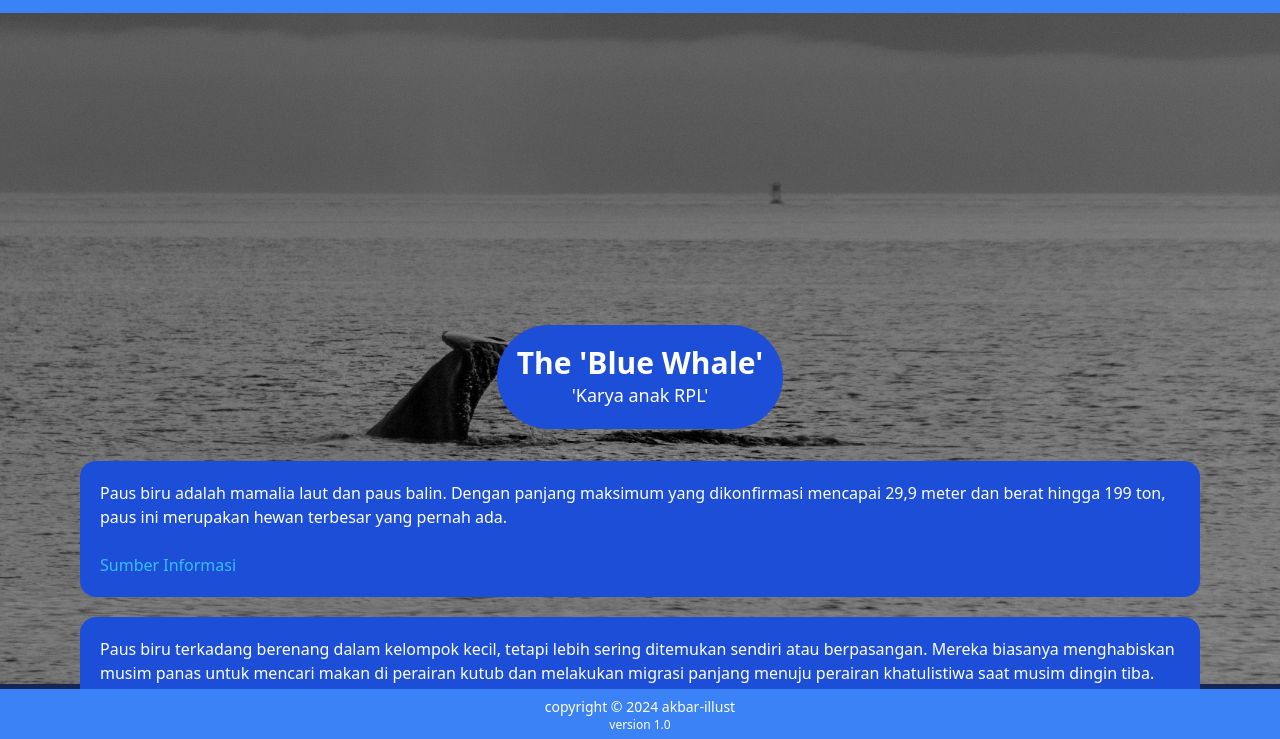
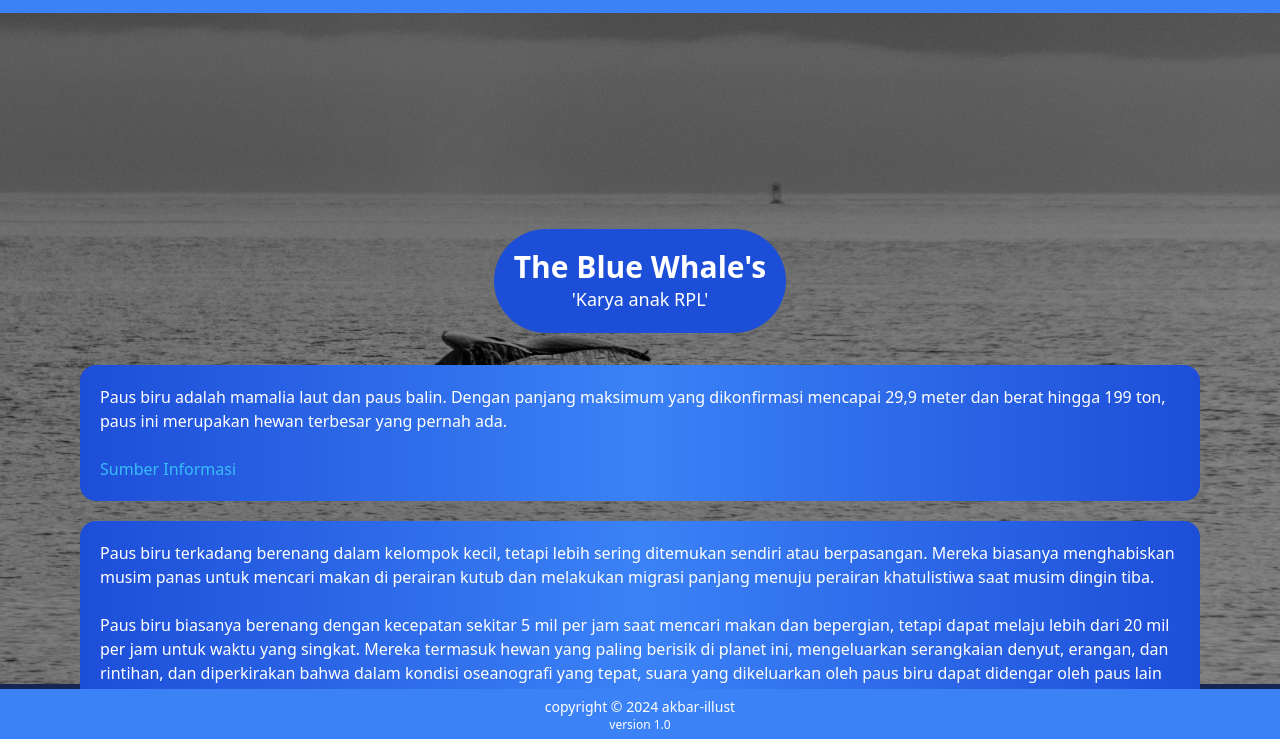
Before and after one commit to akbar-illust/Paus-Biru-23-RPL-3, a plain HTML site: page index.html in a window 1280 px wide. Shown: the part 59-798 px from the top of the page. Drawn offline with nearby package versions, Linux system fonts and the light colour scheme.

Commit message:
fixed some bug and add some animation

```diff
--- a/index.html
+++ b/index.html
@@ -6,6 +6,8 @@
     <meta name="viewport" content="width=device-width, initial-scale=1.0">
     <script src="https://cdn.tailwindcss.com"></script>
     <link rel="stylesheet" href="style.css">
+    <link href="https://unpkg.com/aos@2.3.1/dist/aos.css" rel="stylesheet">
+    <script src="https://unpkg.com/aos@2.3.1/dist/aos.js"></script>
     <style>
         .sidenav {
             height: 100%;
@@ -49,13 +51,13 @@
 
 <body class="bg-blue-950" >
     <!-- Navbar -->
-    <nav class="bg-blue-500 fixed top-0 w-full">
+    <nav class="bg-blue-500 fixed top-0 w-full absolute">
         <div class="header2">
             <div class="container mx-auto px-5">
                 <div class="flex items-center justify-between py-4">
                     <div class="flex items-center gap-2">
                         <div class="text-white font-bold md:text-2xl text-xl">Paus Biru</div>
-                        <img src="icons/_e93adf19-3101-4035-aa1c-c511792b8278.jpeg" alt=""
+                        <img src="icons/_e93adf19-3101-4035-aa1c-c511792b8278.png" alt=""
                             class="md:w-10 md:h-10 w-7 h-7 rounded-full">
                     </div>
                     <button onclick="openNav()" class="text-white p-1 rounded-md hover:bg-blue-700">
@@ -87,13 +89,13 @@
     <!-- Navbar End -->
 
     <!-- Content-1 start -->
-    <div class="md:h-96">
+    <div class="md:h-72">
         <img src="img/farzn-dehbashi-wqveptwfsc8-unsplash.jpg" alt="blue whale">
     </div>
     <div class="text-white">
         <div class="grid justify-center">
             <div class="md:bg-blue-700 p-5 rounded-full">
-                <h1 class="text-3xl grid justify-center font-semibold">The 'Blue Whale'</h1>
+                <h1 class="text-3xl grid justify-center font-semibold">The Blue Whale's</h1>
                 <p class="subtitle text-lg text-center">'Karya anak RPL'</p>
             </div>
         </div>
@@ -120,6 +122,8 @@
 
 
     <script>
+        AOS.init();
+
         function openNav() {
             document.getElementById("mySidenav").style.width = "250px";
         }
--- a/script.js
+++ b/script.js
@@ -1,7 +1,8 @@
 const semuaData = [
     {
         informasi: `Paus biru adalah mamalia laut dan paus balin. Dengan panjang maksimum yang dikonfirmasi mencapai 29,9 meter dan berat hingga 199 ton, paus ini merupakan hewan terbesar yang pernah ada.`,
-        link: `https://id.m.wikipedia.org/wiki/Paus_biru`
+        link: `https://id.m.wikipedia.org/wiki/Paus_biru`,
+        animasi: `fade-up`
     },
     {
         informasi: `
@@ -15,7 +16,8 @@ const semuaData = [
         <br><br>
         Paus biru Antartika umumnya lebih besar daripada subspesies paus biru lainnya. Misalnya, di Atlantik Utara dan Pasifik Utara, paus biru dapat tumbuh hingga sekitar 90 kaki dan beratnya lebih dari 100.000 pon, tetapi di Antartika, mereka dapat tumbuh hingga sekitar 110 kaki dan beratnya lebih dari 330.000 pon. Seperti banyak paus balin lainnya, paus biru betina umumnya lebih besar daripada jantan.
         `,
-        link: `https://www-fisheries-noaa-gov.translate.goog/species/blue-whale?_x_tr_sl=en&_x_tr_tl=id&_x_tr_hl=id&_x_tr_pto=tc`
+        link: `https://www-fisheries-noaa-gov.translate.goog/species/blue-whale?_x_tr_sl=en&_x_tr_tl=id&_x_tr_hl=id&_x_tr_pto=tc`,
+        animasi: `fade-up`
     },
     {
         informasi: `
@@ -27,7 +29,8 @@ const semuaData = [
         <br><br>
         Hal yang menjadikan paus biru terancam punah adalah tingkat regenerasi paus biru yang bisa dibilang kecil. Paus biru hanya bereproduksi setiap dua atau tiga tahun sekali.
         `,
-        link: `https://www.kompas.com/cekfakta/read/2024/07/01/090900882/infografik--fakta-menarik-paus-biru-mamalia-terbesar-yang-terancam`
+        link: `https://www.kompas.com/cekfakta/read/2024/07/01/090900882/infografik--fakta-menarik-paus-biru-mamalia-terbesar-yang-terancam`,
+        animasi: `fade-up`
     }
 ]
 
@@ -39,10 +42,11 @@ function dataDisplay() {
         if (data.informasi !== undefined && data.informasi !== null) {
             const tampildata = data.informasi;
             const linkSource = data.link;
+            const animasi = data.animasi;
 
             personalityContent += `
-                <div class="grid justify-center select-none">
-                    <div class="card bg-blue-700 grid justify-center p-5 rounded-2xl">
+                <div class="grid justify-center select-none" data-aos="${animasi}" data-aos-duration="500" data-aos-delay="100" data-aos-offset="320">
+                    <div class="card  bg-gradient-to-r from-blue-700 via-blue-500 to-blue-700 grid justify-center p-5 rounded-2xl">
                         <div>
                             <div class="">
                                 ${tampildata}<br>
```
Also changed, not shown: icons/_e93adf19-3101-4035-aa1c-c511792b8278.png (added).
